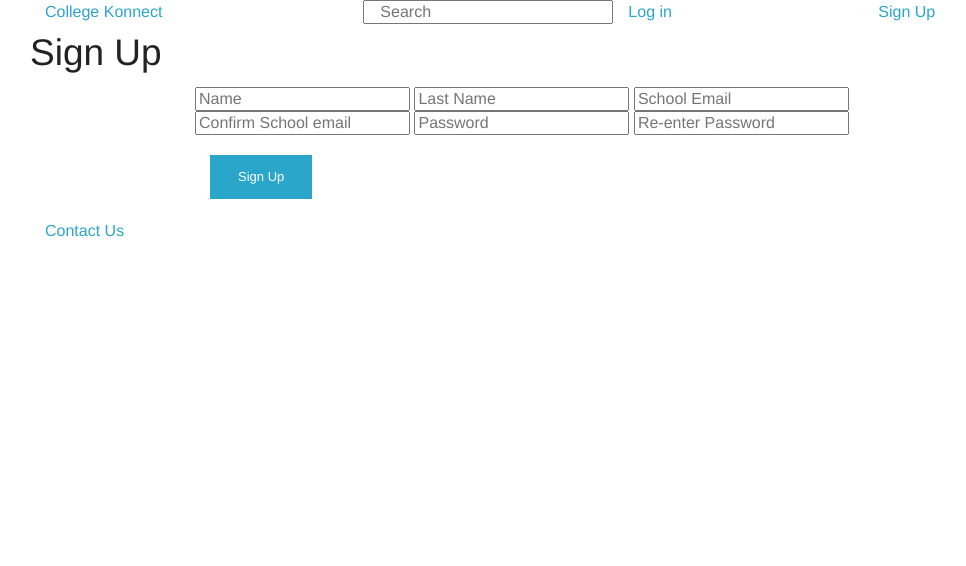
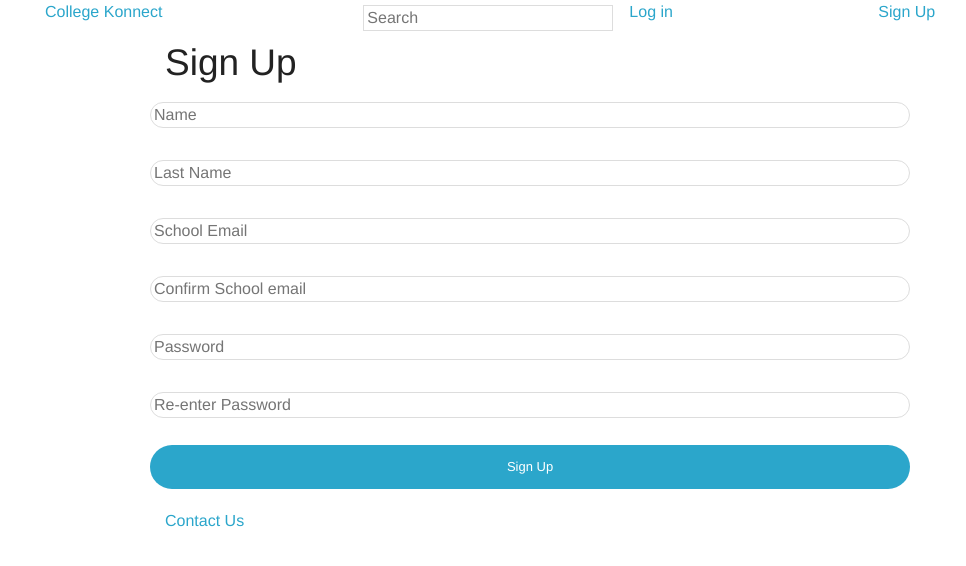
Before and after one commit to neoprez/adschool, a PHP site: page /signup.php in a window 1280 px wide. Shown: the top 566 px of the page, without its empty margins (110-1076 px from the left). Run offline with PHP 8.4, Linux system fonts and the light colour scheme.

Commit message:
changed the width of the

```diff
--- a/signup.php
+++ b/signup.php
@@ -1,49 +1,68 @@
 <?php include('header.php'); ?>
-			<h2> Sign Up</h2>
-<form>
+
+<div class="row center">
+	<div class="row center">
+<h2> Sign Up</h2>
+
+<div id="border">
+<form class = "border">
   <div class="row center">
-    <div class="large-12 columns">
-      <label>
-        <input type="text" placeholder="Name" />
-      </label>
+    <div class="large-12 columns ">
+
+<div class="row center">
+<label>
+    <input class="large-12 columns round" type="text" placeholder="Name" />
+ </label>
+ </div>
+ <br>
+
+<div class="row center">
+<label>
+	<input class="large-12 columns round" type="text" placeholder="Last Name" />
+</label>
+</div>
+<br>
+
+
+<div class="row center">
+<label>
+	<input class="large-12 columns round" type="text" placeholder="School Email" />
+</label>
+</div>
+<br>
+
+ <div class="row center">
+<label>
+	<input class="large-12 columns round" type="text" placeholder="Confirm School email" />
+</label>
+</div>
+<br>
+
+<div class="row center">
+<label>
+	<input class="large-12 columns round" type="text" placeholder="Password" />
+</label>
+</div>
+<br>
+
+<div class="row center">
+<label>
+    <input class="large-12 columns round" type="text" placeholder="Re-enter Password" />
+</label>
+</div>
+<br>
+
+
+<div class="row center">
+<a href="#" class="button [tiny small large] large-12 columns round">Sign Up</a>
+
+</div>
 
 
 
-      <label>
-        <input type="text" placeholder="Last Name" />
-      </label>
 
-
-
-      <label>
-        <input type="text" placeholder="School Email" />
-      </label>
-
-
-
-      <label>
-        <input type="text" placeholder="Confirm School email" />
-      </label>
-
-
-
-      <label>
-        <input type="text" placeholder="Password" />
-      </label>
-
-
-
-         <label>
-        <input type="text" placeholder="Re-enter Password" />
-      </label>
-
-     <p></p>
-      <div class="large-4 medium-4 columns">
-       <a href="#" class="button [tiny small large]">Sign Up</a>
-       </div>
-      </div>
-
-
+    			</div>
+ 		</div>
   </div>
 
 <?php include('footer.php'); ?>
--- a/styles.css
+++ b/styles.css
@@ -5,9 +5,34 @@
      margin: 0px auto;
      max-width: 62.5em;
      width: 100%;
+
+
 }
 
 .center {
 margin: 0 auto;
-max-width: 70%;
+max-width:70%;
 }
+
+.round {
+border-radius: 70px;
+}
+
+
+input[type=text], textarea {
+  -webkit-transition: all 0.30s ease-in-out;
+  -moz-transition: all 0.30s ease-in-out;
+  -ms-transition: all 0.30s ease-in-out;
+  -o-transition: all 0.30s ease-in-out;
+  outline: none;
+  padding: 3px 0px 3px 3px;
+  margin: 5px 1px 3px 0px;
+  border: 1px solid #DDDDDD;
+}
+
+input[type=text]:focus, textarea:focus {
+  box-shadow: 0 0 5px rgba(81, 203, 238, 1);
+  padding: 3px 0px 3px 3px;
+  margin: 5px 1px 3px 0px;
+  border: 1px solid rgba(81, 203, 238, 1);
+}
```
